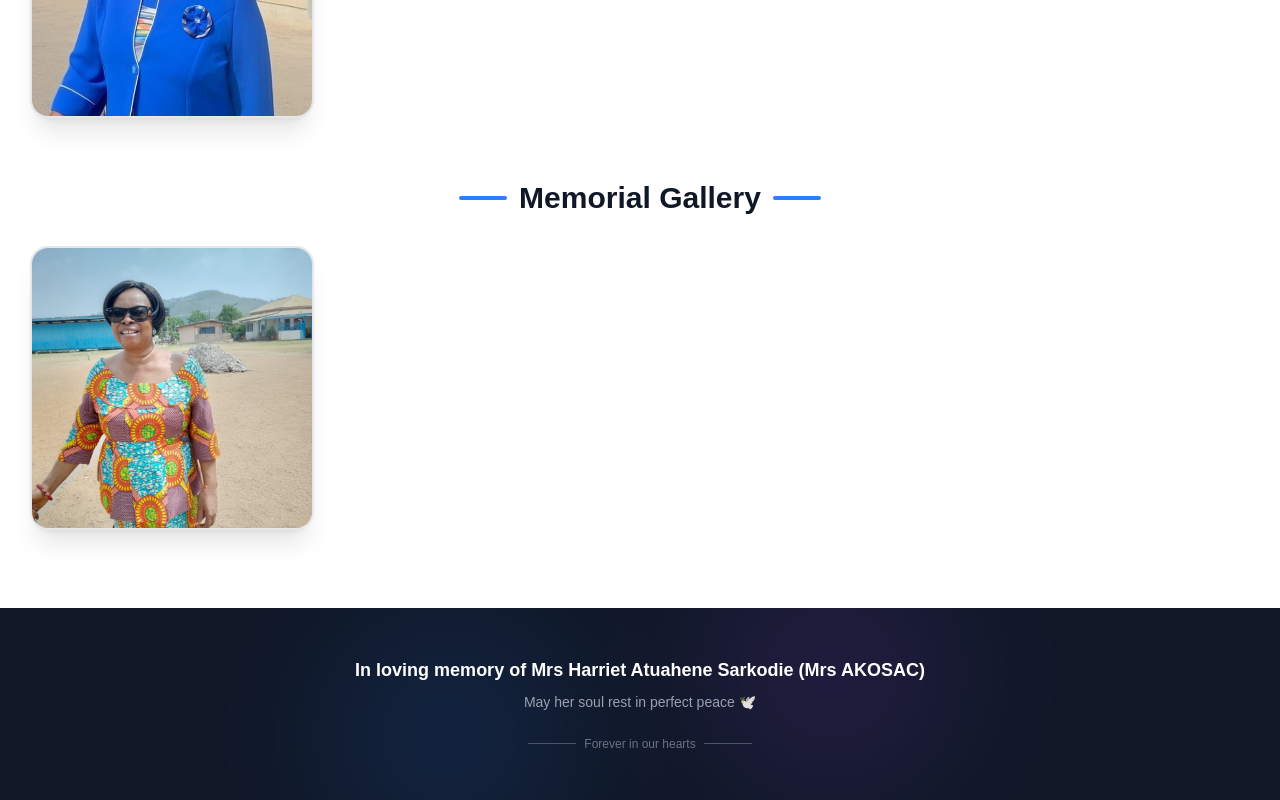
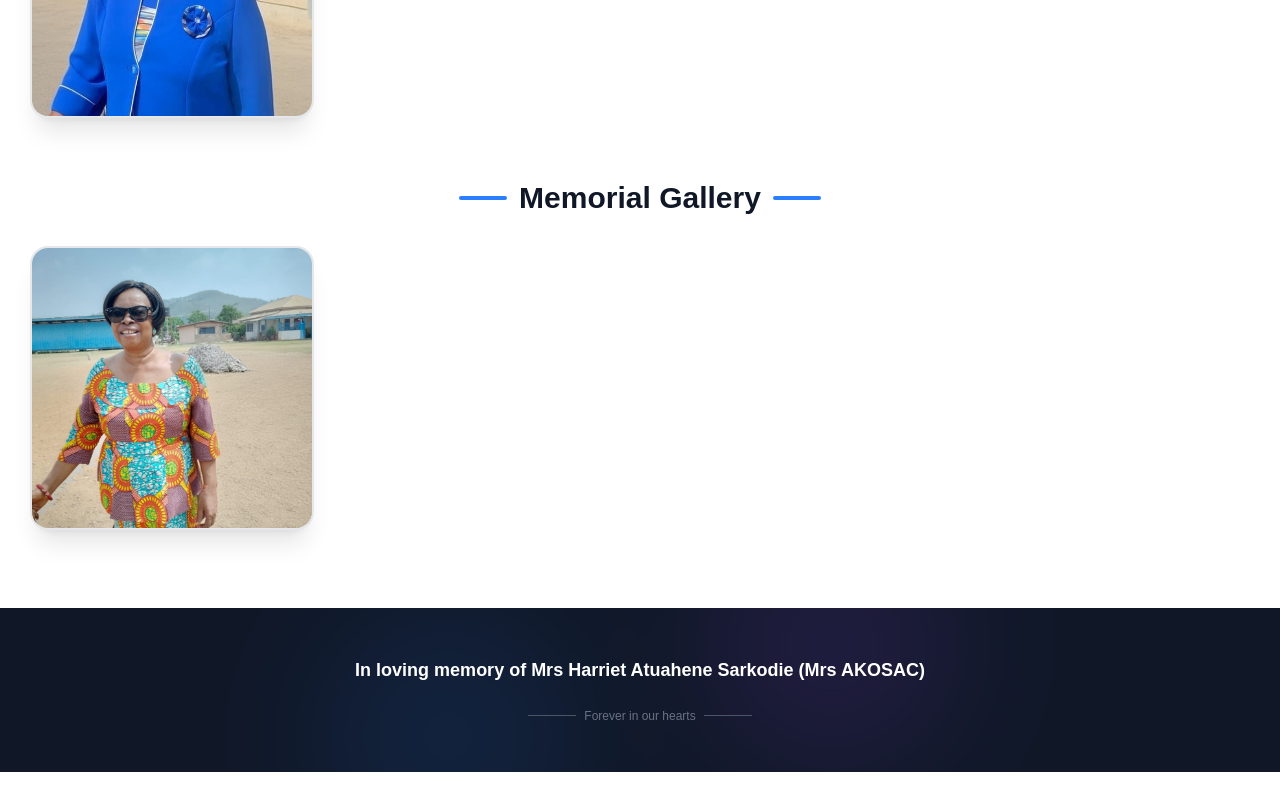
Before and after one commit to cayekple/mrs-akosac, a React (Vite) app: page / in a window 1280 px wide. Shown: the part 4004-4804 px from the top of the page. After the commit the page ends 4776 px from the top, so only its background shows below. Built offline with nearby package versions, Linux system fonts and the light colour scheme.

Commit message:
Remove unnecessary text content from the memorial section and update TypeScript build info file.

```diff
--- a/src/App.tsx
+++ b/src/App.tsx
@@ -665,9 +665,6 @@ export default function App() {
           <p className="text-lg font-semibold mb-2">
             In loving memory of Mrs Harriet Atuahene Sarkodie (Mrs AKOSAC)
           </p>
-          <p className="text-sm text-gray-400 mt-2">
-            May her soul rest in perfect peace 🕊️
-          </p>
           <div className="mt-6 flex items-center justify-center gap-2">
             <span className="h-px w-12 bg-gray-600"></span>
             <span className="text-gray-500 text-xs">Forever in our hearts</span>
```
Also changed, not shown: 1 other file (tests, documents, lock files or other folders).
